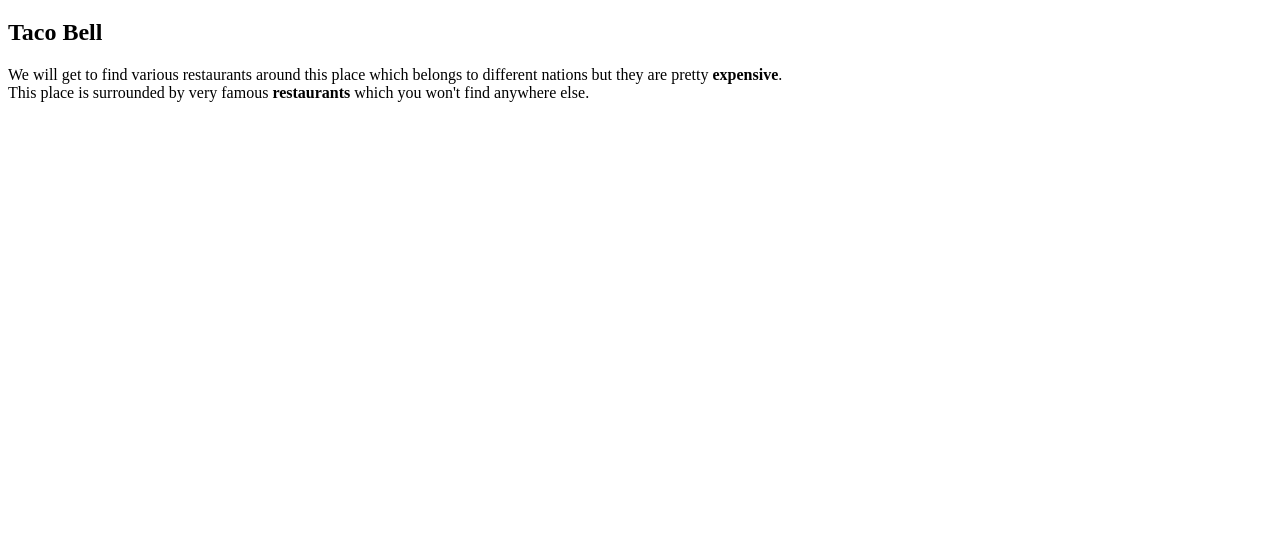
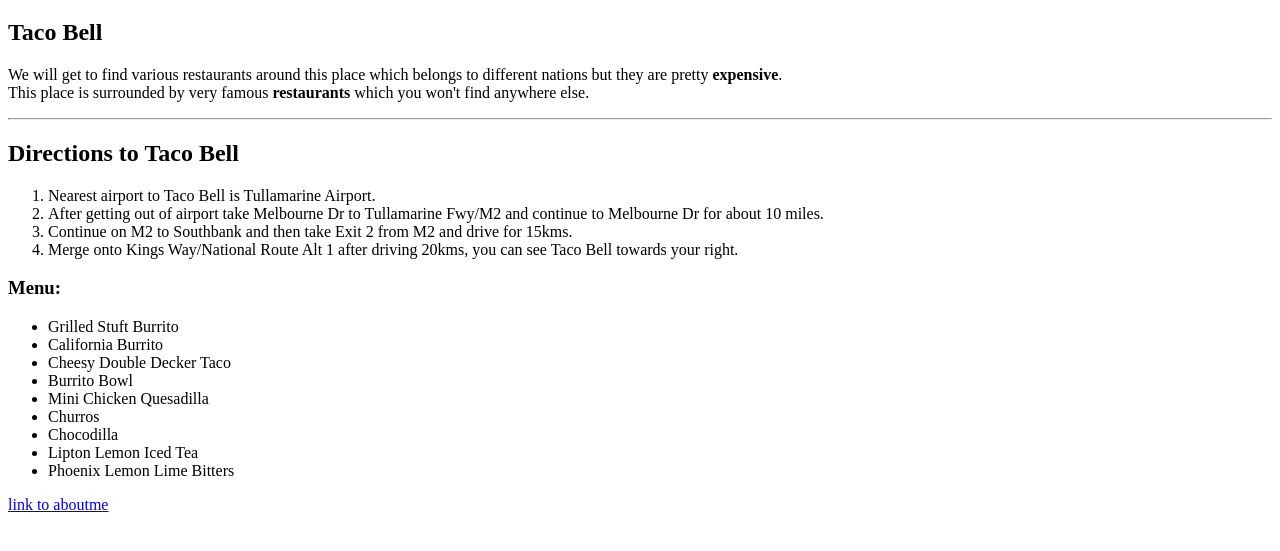
Before and after one commit to 44-563-Web-Apps-S22/webapps-s22-assignment-3-MadhupriyaGundeti, a plain HTML site: page index.html in a window 1280 px wide. Shown: the part 61-612 px from the top of the page. Drawn offline with Linux system fonts and the light colour scheme.

```diff
--- a/index.html
+++ b/index.html
@@ -9,5 +9,28 @@
         <p> We will get to find various restaurants around this place which belongs to different nations but they
             are pretty <b>expensive</b>.<br>This place is surrounded by very famous <b>restaurants</b>
             which you won't find anywhere else.</p>
+        <hr>
+        <h2>Directions to Taco Bell</h2>
+        <ol>
+            <li>Nearest airport to Taco Bell is Tullamarine Airport.</li>
+            <li>After getting  out of airport take Melbourne Dr to Tullamarine Fwy/M2
+                and continue to Melbourne Dr for about 10 miles.</li>
+            <li>Continue on M2 to Southbank and then take Exit 2 from M2 and drive for 15kms.</li>
+            <li>Merge onto Kings Way/National Route Alt 1 after driving 20kms, you can see Taco Bell towards your
+                right.</li>
+        </ol>
+        <h3>Menu:</h3>
+        <ul>
+            <li>Grilled Stuft Burrito</li>
+            <li>California Burrito</li>
+            <li>Cheesy Double Decker Taco</li>
+            <li>Burrito Bowl</li>
+            <li>Mini Chicken Quesadilla</li>
+            <li>Churros</li>
+            <li>Chocodilla</li>
+            <li>Lipton Lemon Iced Tea</li>
+            <li>Phoenix Lemon Lime Bitters</li>
+        </ul>
+        <a href="C:\Users\S546982\Desktop\webapps-repos\webapps-s22-assignment-3-MadhupriyaGundeti\aboutme.html">link to aboutme</a>
     </body>
 </html>
```
Also changed, not shown: aboutme.html (added, +17 -0 lines), happydays.jpg (added).
